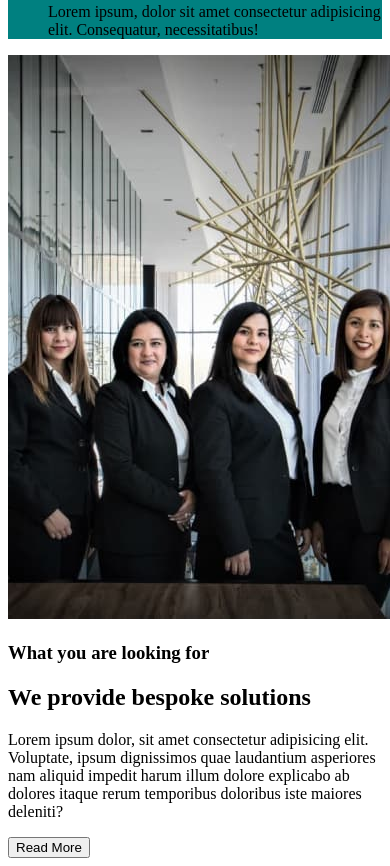
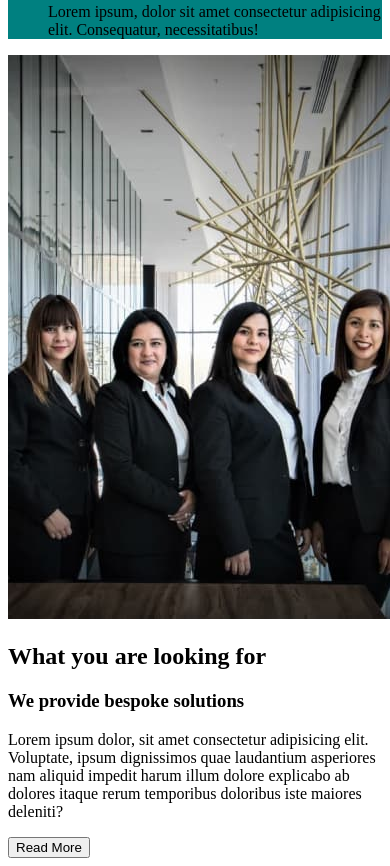
Before and after one commit to FinikBranson/fson-59-simpsons, a plain HTML site: page tablet.html in a window 390 px wide. Shown: the part 459-1325 px from the top of the page. Drawn offline with Linux system fonts and the light colour scheme.

Commit message:
Fixed remarks model2(tablet) task2

```diff
--- a/tablet.html
+++ b/tablet.html
@@ -37,8 +37,8 @@
 
       <section>
         <img src="./images/tablet-team.jpg" alt="Four women in suits.">
-        <h3>What you are looking for</h3>
-        <h2>We provide bespoke solutions</h2>
+        <h2>What you are looking for</h2>
+        <h3>We provide bespoke solutions</h3>
         <p>
           Lorem ipsum dolor, sit amet consectetur adipisicing elit. Voluptate, ipsum dignissimos quae laudantium asperiores
           nam
```
